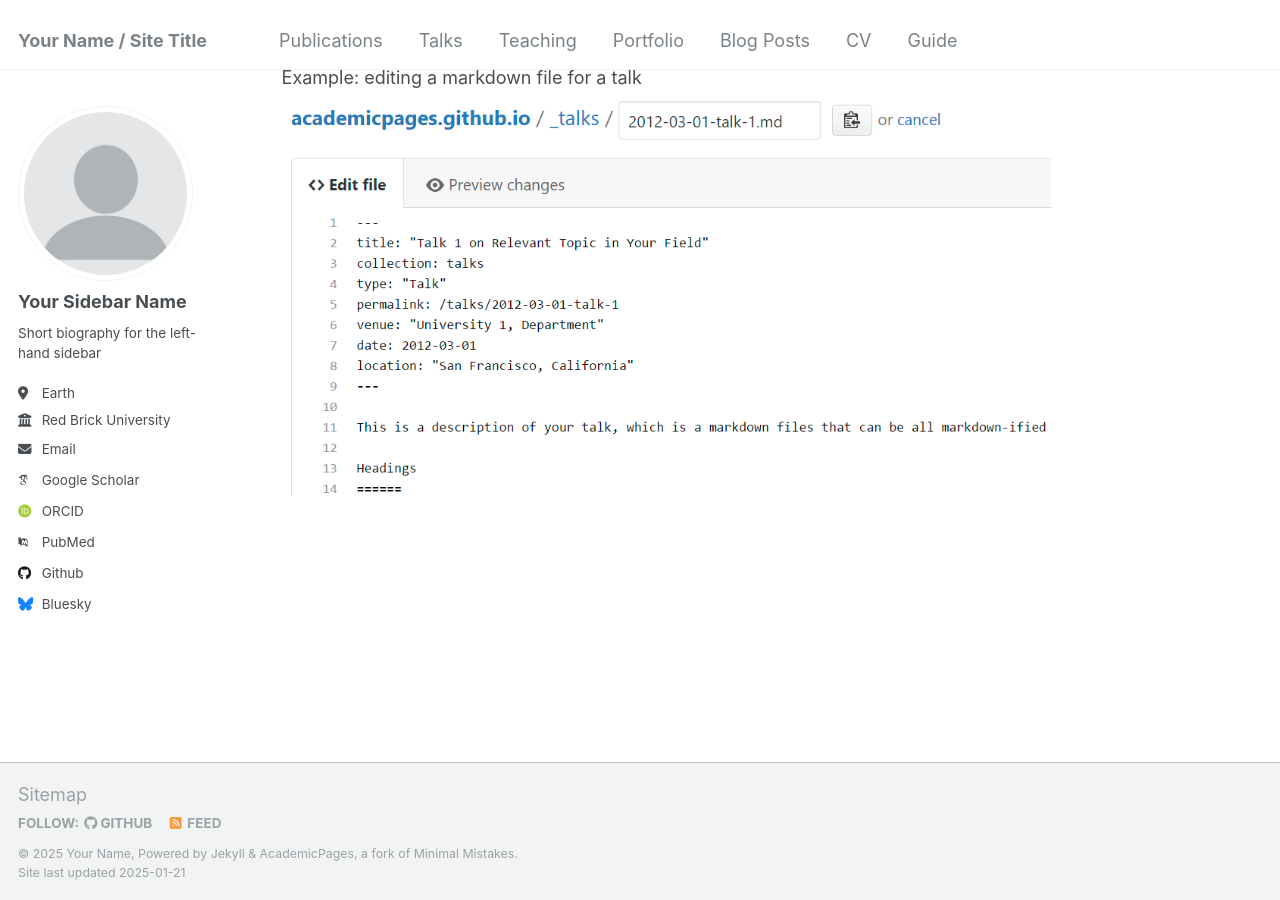
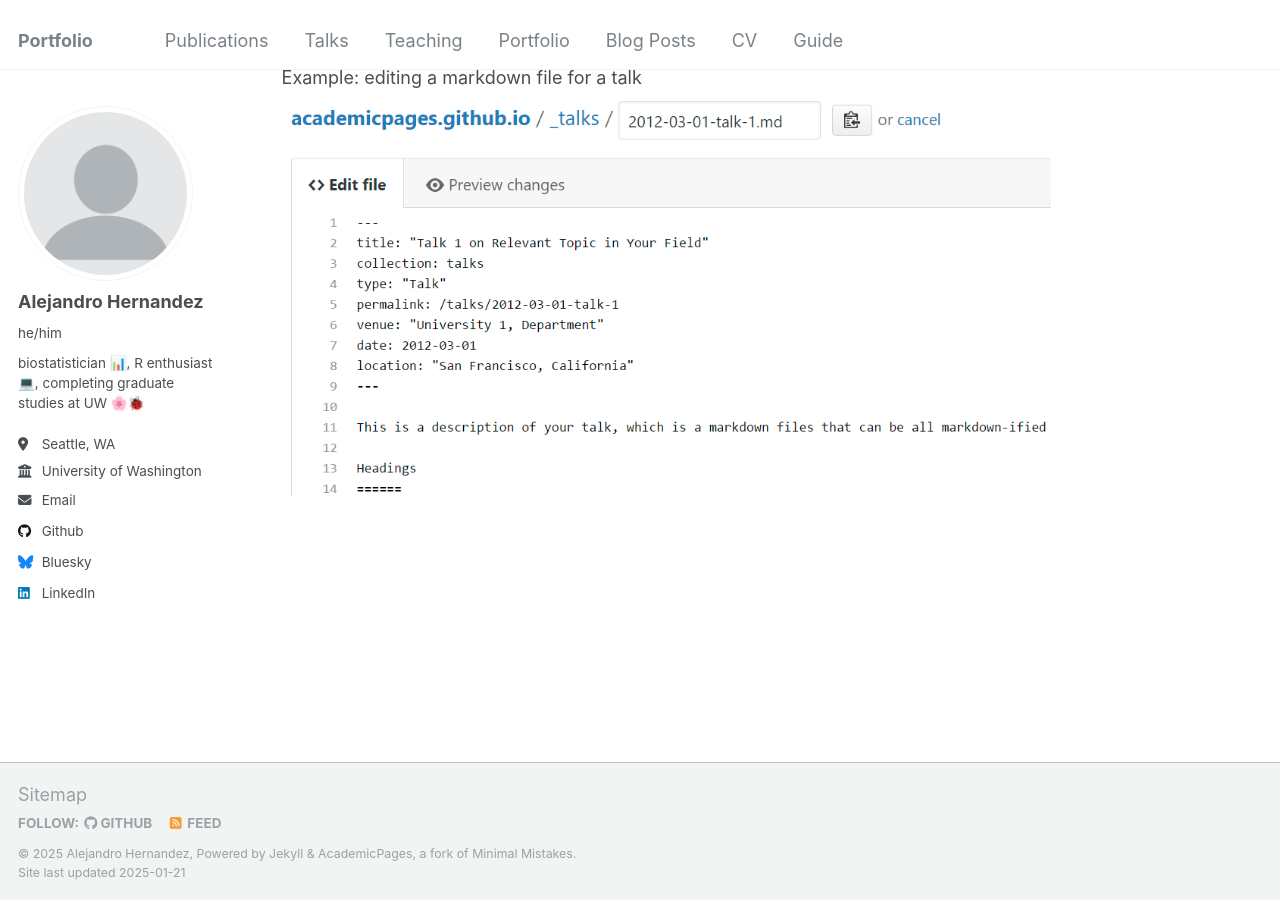
Before and after one commit to alejandroh3005/alejandroh3005.github.io, a Jekyll site: the page built from _pages/about.md, in a window 1280 px wide and 900 px high, scrolled down 1582 px. Built offline with Jekyll 4.4.1, drawn with Linux system fonts in a browser that asks for light colours; some web fonts are replaced.

Commit message:
Update _config.yml
Update left-hand-side of About page

```diff
--- a/_config.yml
+++ b/_config.yml
@@ -8,13 +8,13 @@
 
 # Basic Site Settings
 locale                   : "en-US"
-title                    : "Your Name / Site Title"
+title                    : "Portfolio"
 title_separator          : "-"
-name                     : &name "Your Name"
-description              : &description "personal description"
-url                      : https://academicpages.github.io # the base hostname & protocol for your site e.g. "https://[your GitHub username].github.io"
+name                     : &name "Alejandro Hernandez"
+description              : &description "biostatistician 📊, R enthusiast 💻, completing graduate studies at UW 🌸🐞"
+url                      : https://alejandroh3005.github.io # the base hostname & protocol for your site e.g. "https://[your GitHub username].github.io"
 baseurl                  : "" # the subpath of your site, e.g. "/blog"
-repository               : "academicpages/academicpages.github.io"
+repository               : "alejandroh3005/alejandroh3005.github.io"
 
 # Site Author - The following control what appear as part of the author content on the side bar.
 #               If a field is blank the icon and link will not appear, otherwise it will be shown.
@@ -22,21 +22,21 @@ repository               : "academicpages/academicpages.github.io"
 author:
   # Biographic information
   avatar           : "profile.png"
-  name             : "Your Sidebar Name"
-  pronouns         : # example: "she/her"
-  bio              : "Short biography for the left-hand sidebar"
-  location         : "Earth"
-  employer         : "Red Brick University"
+  name             : "Alejandro Hernandez"
+  pronouns         : "he/him" # example: "she/her"
+  bio              : "biostatistician 📊, R enthusiast 💻, completing graduate studies at UW 🌸🐞"
+  location         : "Seattle, WA"
+  employer         : "University of Washington"
   uri              : # URL
-  email            : "none@example.org"
+  email            : "alejh@uw.edu"
 
   # Academic websites
   arxiv            : # URL - Update with the correct link to your profile
-  googlescholar    : "https://scholar.google.com/citations?user=PS_CX0AAAAAJ"
+  googlescholar    : # "https://scholar.google.com/citations?user=PS_CX0AAAAAJ"
   impactstory      : # URL
-  orcid            : "http://orcid.org/yourorcidurl"
+  orcid            : # "http://orcid.org/yourorcidurl"
   semantic         : # URL
-  pubmed           : "https://www.ncbi.nlm.nih.gov/pubmed/?term=john+snow"
+  pubmed           : # "https://www.ncbi.nlm.nih.gov/pubmed/?term=john+snow"
   researchgate     : # URL
   scopus           : # URL
 
@@ -44,12 +44,12 @@ author:
   bitbucket        : # Username - Update with your username on the site
   codepen          : # Username
   dribbble         : # Username
-  github           : "academicpages"
+  github           : "alejandroh3005"
   kaggle           : # Username
   stackoverflow    : # User number or user number and name (i.e., use "1" or "1/jeff-atwood")
 
   # Social media
-  bluesky          : "bsky.app" # Replace this with you Bluesky username
+  bluesky          : "alejandroh3005.bsky.social" # Replace this with you Bluesky username
   facebook         : # Username
   flickr           : # Username
   foursquare       : # Username
@@ -58,7 +58,7 @@ author:
   keybase          : # Username
   instagram        : # Username
   lastfm           : # Username
-  linkedin         : # Username
+  linkedin         : "www.linkedin.com/in/alejandro-dh" # Username
   mastodon         : # URL
   medium           : # URL
   pinterest        : # Username
@@ -76,12 +76,12 @@ author:
 
 # Publication Category - The following the list of publication categories and their headings
 publication_category:
-  books:
-    title: 'Books'
+  #books:
+    #title: 'Books'
   manuscripts:
-    title: 'Journal Articles'
+    #title: 'Journal Articles'
   conferences:
-    title: 'Conference Papers'
+    title: 'Conference Posters'
 
 # Site Settings
 teaser                   :  # filename of teaser fallback teaser image placed in /images/, .e.g. "500x300.png"
```
